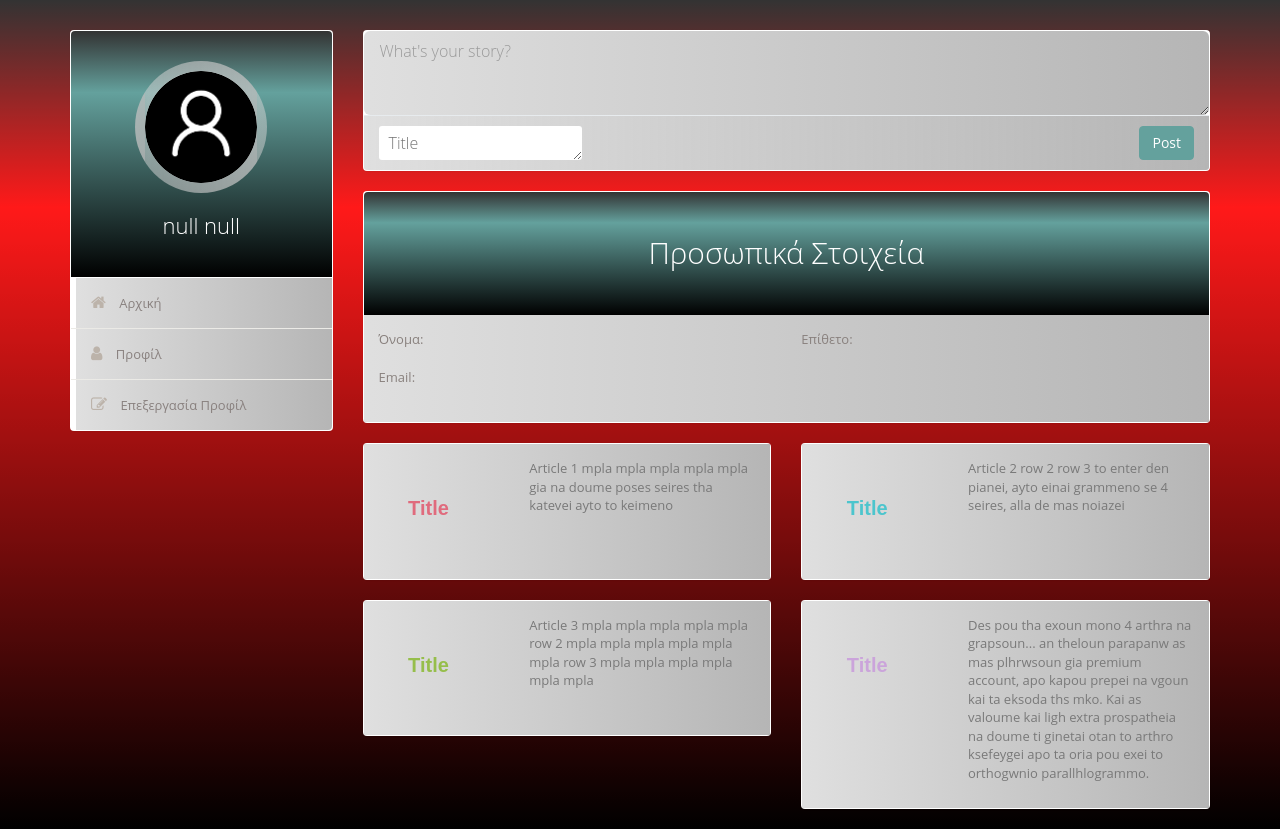
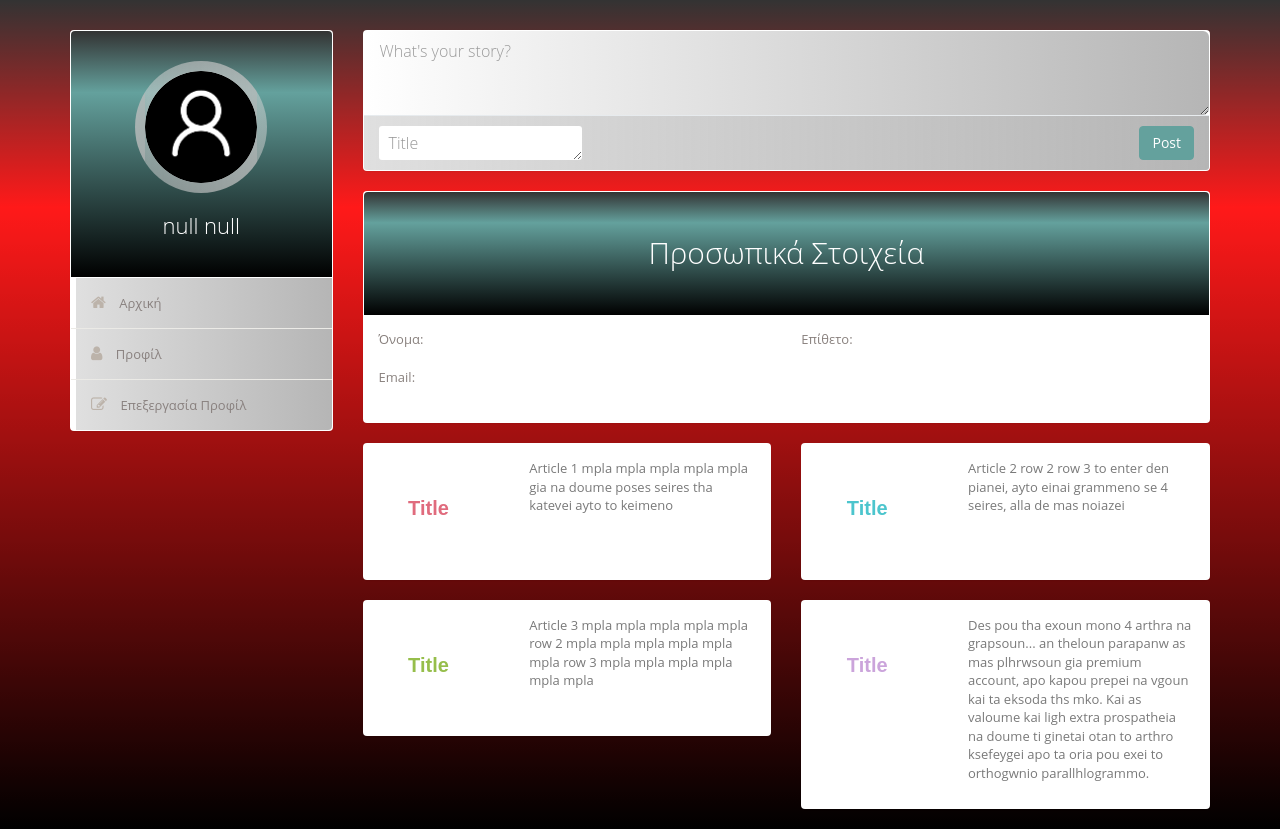
Before and after one commit to mariasereti/ProjectWIS2021, a plain HTML site: page userProfile.html in a window 1280 px wide. Drawn offline with nearby package versions, Linux system fonts and the light colour scheme.

Commit message:
Add files via upload

```diff
--- a/css/profile.css
+++ b/css/profile.css
@@ -109,7 +109,8 @@ body {
   border: none;
   font-weight: 300;
   box-shadow: none;
-  color: #c3c3c3;
+  /*color: #c3c3c3;*/
+  color: black;
   font-size: 16px;
 }
 
@@ -424,17 +425,27 @@ ul.summary-list > li:last-child {
 .form-control {
   background: linear-gradient(
     to right,
-    rgba(150, 150, 150, 0.3),
+    rgba(255, 255, 255, 0.3),
     rgba(150, 150, 150, 0.7)
   );
+  color:black;
+
 }
+
+::placeholder{
+  color: rgba(150, 150, 150, 1);
+}
+
 .panel-footer {
   background: linear-gradient(
     to right,
     rgba(150, 150, 150, 0.3),
     rgba(150, 150, 150, 0.7)
-  );
-}
+  )
+};
+
+
+
 .panel-body {
   background: linear-gradient(
     to right,
@@ -442,10 +453,12 @@ ul.summary-list > li:last-child {
     rgba(150, 150, 150, 0.7)
   );
 }
+
 a {
   background: linear-gradient(
     to right,
     rgba(150, 150, 150, 0.3),
     rgba(150, 150, 150, 0.7)
+
   ) !important;
 }
```
